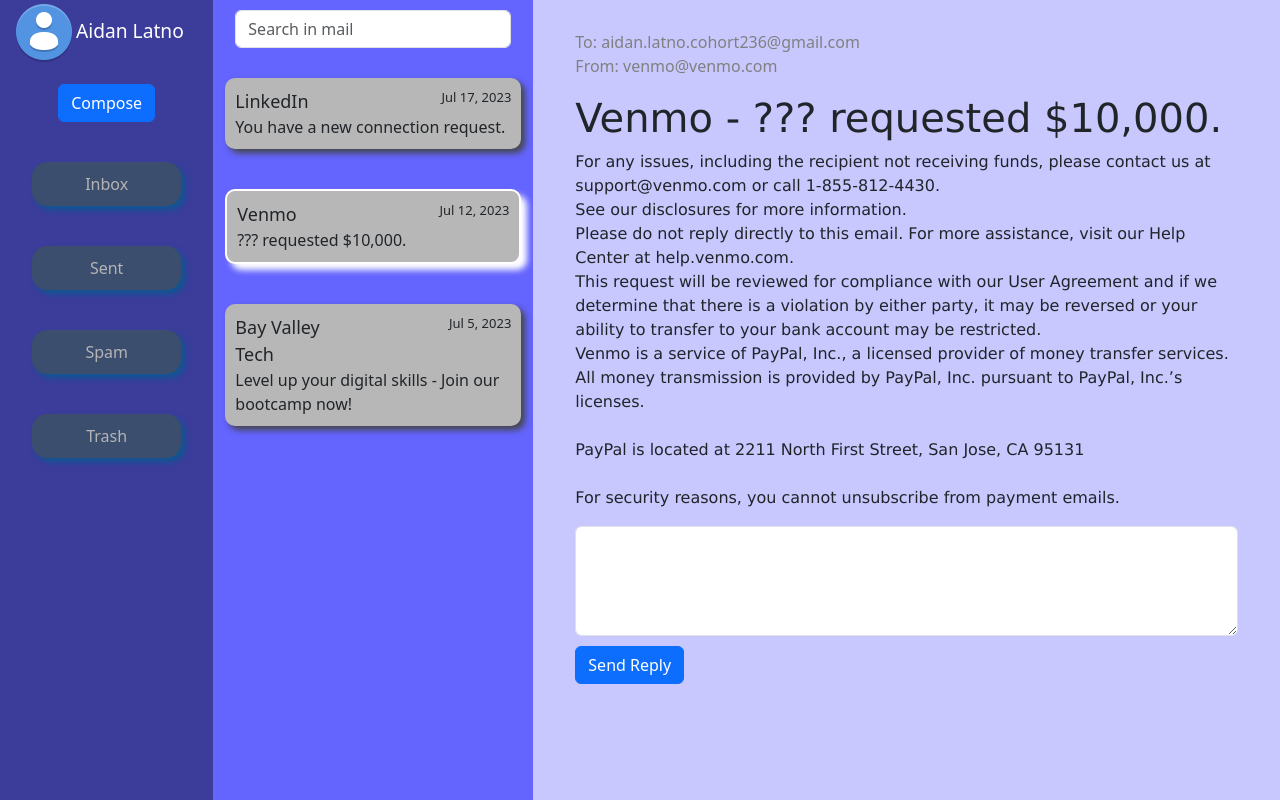
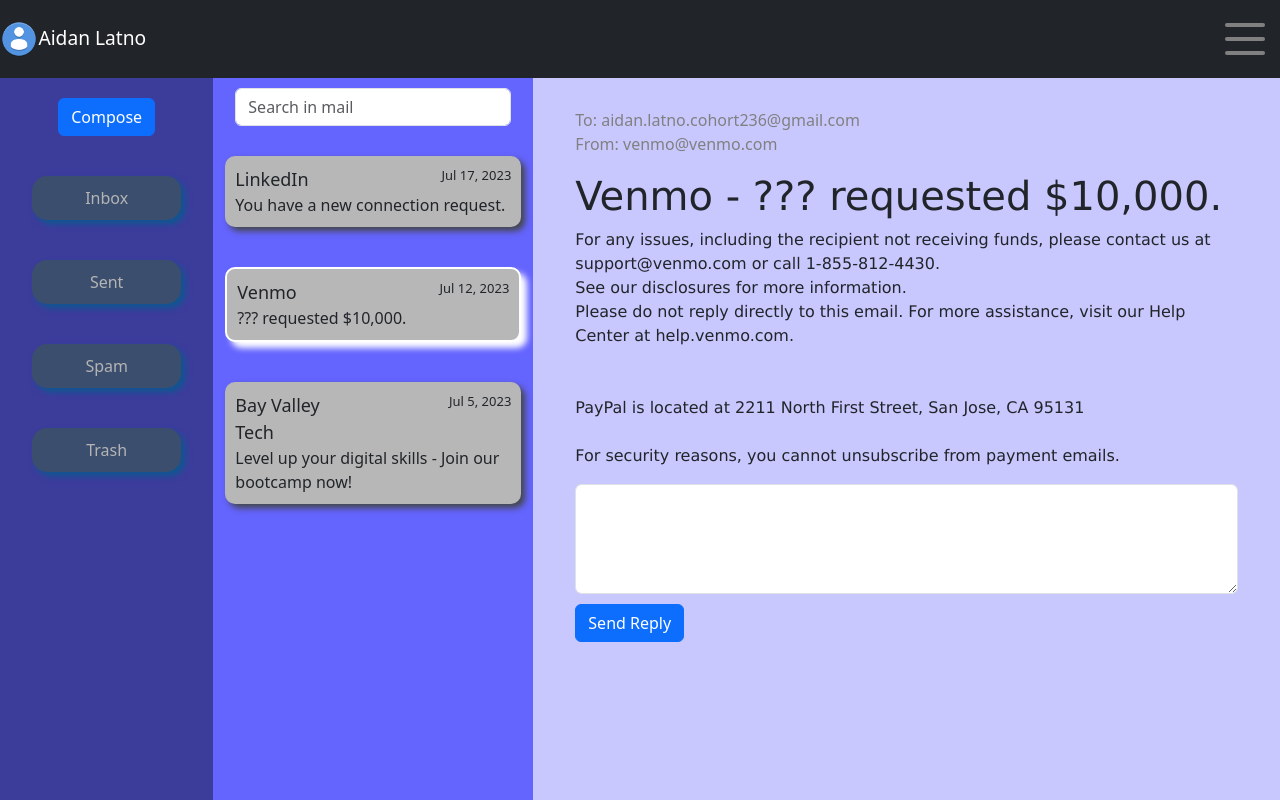
Before and after one commit to AidanLatno/bootstrap-email-latno, a plain HTML site: page index.html in a window 1280 px wide. Drawn offline with nearby package versions, Linux system fonts and the light colour scheme.

Commit message:
Actually the final commit this time i promise

```diff
--- a/index.html
+++ b/index.html
@@ -13,18 +13,25 @@
 
         <!-- Main container-->
         <div class="container-fluid my-container">
-            <!-- <nav class="navbar bg-dark d-none d-lg-block">
-                <img id="pfp" src="pfp.png" alt="NO PFP FOUND">
-
-                <span class="navbar-brand mb-0 h1"><p id="name">Aidan L.</p></span>
-            </nav> -->
+            <div class="row">
+                <nav class="navbar bg-dark d-none d-md-block">
+                    <div class="header-bar">
+                        <div class="user-info-box">
+                            <img id="pfp" src="pfp.png">
+                            <p id="username">Aidan Latno</p>
+                        </div>
+                        <div class="hamburger-menu">
+                            <div class="hamburger-menu-line"></div>
+                            <div class="hamburger-menu-line"></div>
+                            <div class="hamburger-menu-line"></div>
+                        </div>
+                    </div>
+                </nav>
+            </div>
             <div class="row">
                 <div class="col-md-2 d-none d-lg-block options-panel">
                     <!-- options menu -->
-                    <div class="user-info-box">
-                        <img id="pfp" src="pfp.png">
-                        <p id="username">Aidan Latno</p>
-                    </div>
+
                     <div class="compose-button">
                         <button type="button" class="btn btn-primary">Compose</button>
                     </div>
@@ -121,8 +128,7 @@
                             <p>For any issues, including the recipient not receiving funds, please contact us at support@venmo.com or call 1-855-812-4430.<br>
                                 See our disclosures for more information.<br>
                                 Please do not reply directly to this email. For more assistance, visit our Help Center at help.venmo.com.<br>
-                                This request will be reviewed for compliance with our User Agreement and if we determine that there is a violation by either party, it may be reversed or your ability to transfer to your bank account may be restricted.<br>
-                                Venmo is a service of PayPal, Inc., a licensed provider of money transfer services. All money transmission is provided by PayPal, Inc. pursuant to PayPal, Inc.’s licenses.<br>
+                                <br>
                                 <br>
                                 PayPal is located at 2211 North First Street, San Jose, CA 95131 <br><br>
                                 For security reasons, you cannot unsubscribe from payment emails.</p>
--- a/style.css
+++ b/style.css
@@ -1,8 +1,12 @@
+html, body
+{
+    overflow: hidden;
+}
+
 #pfp
 {
-    height: 5vw;
-    width: 5vw;
-    float: left;
+    height: 3vw;
+    width: 3vw;
 }
 
 #username
@@ -17,6 +21,40 @@
     margin: 10px;
 }
 
+
+.header-bar
+{
+    display: flex;
+    flex-direction: row;
+    align-items: center;
+    justify-content: space-between;
+}
+
+.hamburger-menu
+{
+    display: flex;
+    flex-direction: column;
+    margin: 10px;
+}
+
+.hamburger-menu:hover
+{
+    box-shadow: 0px 0px 7px white;
+}
+
+.hamburger-menu:active
+{
+    box-shadow: 0px 0px 20px gray;
+}
+
+.hamburger-menu-line
+{
+    background-color: gray;
+    margin: 5px;
+    border-radius: 25px;
+    width: 40px;
+    height: 4px;
+}
 
 .user-info-box
 {
```
